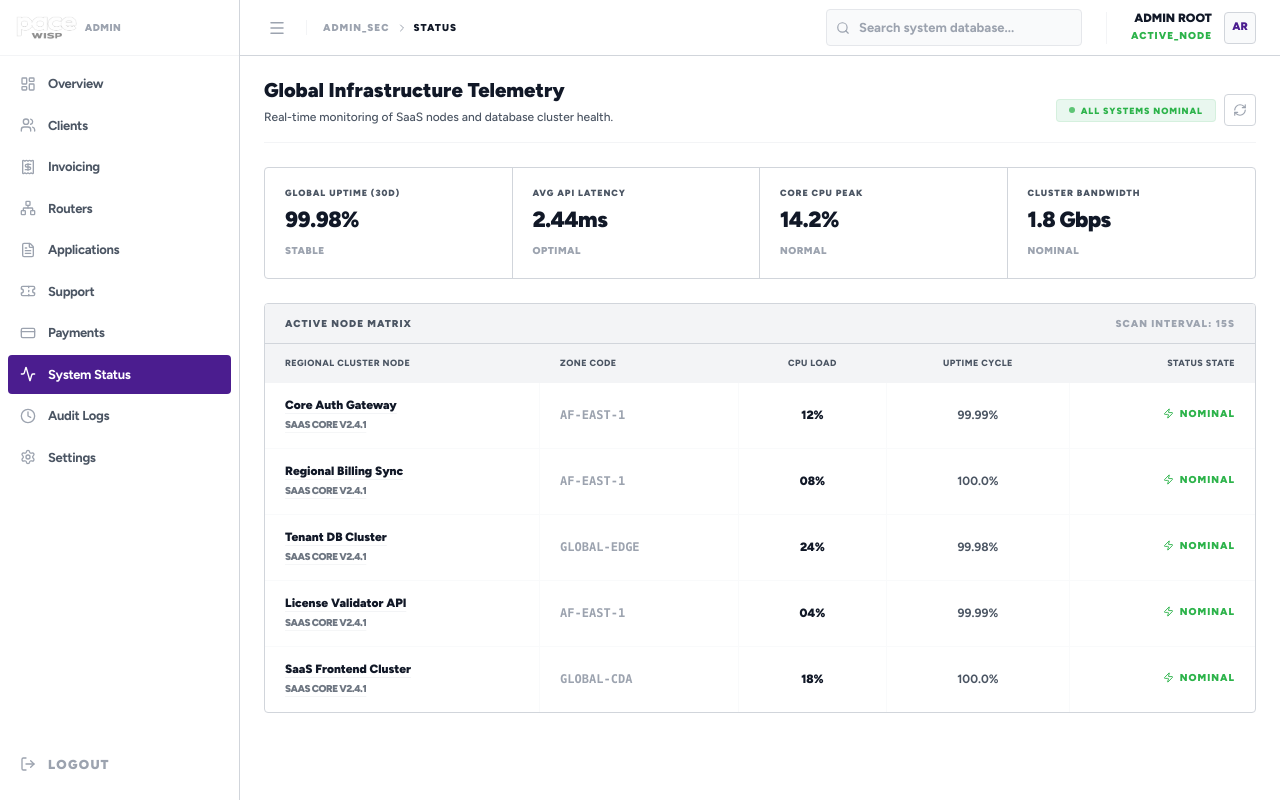
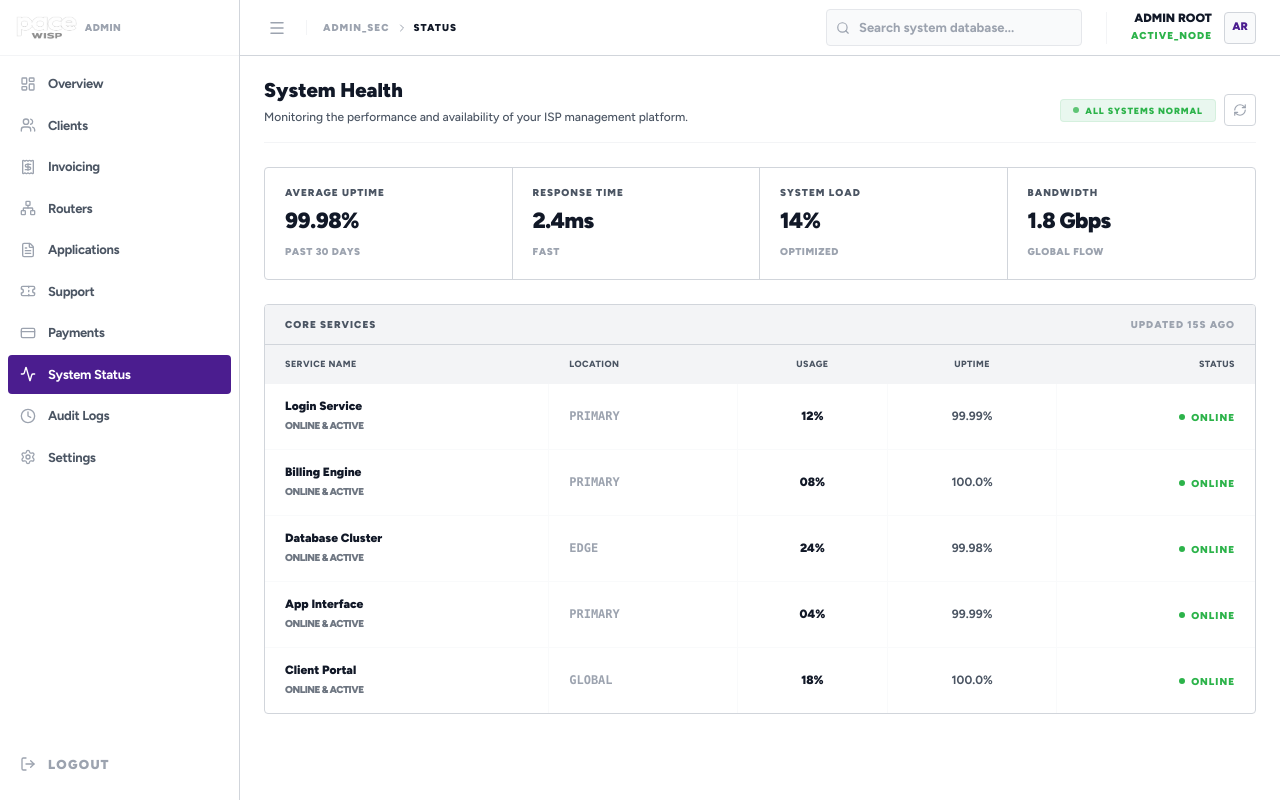
Before and after one commit to dennismutuku2005/pacewebsite, a Next.js app in the folder paceadmin/: page /dashboard/status in a window 1280 px wide. Built offline with nearby package versions, Linux system fonts and the light colour scheme.

Commit message:
Auto-update: page.js

```diff
--- a/paceadmin/src/app/dashboard/status/page.js
+++ b/paceadmin/src/app/dashboard/status/page.js
@@ -7,11 +7,11 @@ import { cn } from '@/lib/utils'
 
 export default function PlatformHealthPage() {
     const nodes = [
-        { label: 'Core Auth Gateway', zone: 'AF-East-1', load: '12%', uptime: '99.99%', status: 'Nominal' },
-        { label: 'Regional Billing Sync', zone: 'AF-East-1', load: '08%', uptime: '100.0%', status: 'Nominal' },
-        { label: 'Tenant DB Cluster', zone: 'Global-Edge', load: '24%', uptime: '99.98%', status: 'Nominal' },
-        { label: 'License Validator API', zone: 'AF-East-1', load: '04%', uptime: '99.99%', status: 'Nominal' },
-        { label: 'SaaS Frontend Cluster', zone: 'Global-CDA', load: '18%', uptime: '100.0%', status: 'Nominal' },
+        { label: 'Login Service', zone: 'Primary', load: '12%', uptime: '99.99%', status: 'Online' },
+        { label: 'Billing Engine', zone: 'Primary', load: '08%', uptime: '100.0%', status: 'Online' },
+        { label: 'Database Cluster', zone: 'Edge', load: '24%', uptime: '99.98%', status: 'Online' },
+        { label: 'App Interface', zone: 'Primary', load: '04%', uptime: '99.99%', status: 'Online' },
+        { label: 'Client Portal', zone: 'Global', load: '18%', uptime: '100.0%', status: 'Online' },
     ]
 
     return (
@@ -20,59 +20,59 @@ export default function PlatformHealthPage() {
             {/* Header */}
             <div className="border-b border-gray-100 pb-4 flex justify-between items-end">
                 <div>
-                    <h1 className="text-[20px] font-black text-admin-value leading-none">Global Infrastructure Telemetry</h1>
-                    <p className="text-[12px] text-admin-label mt-2 font-medium">Real-time monitoring of SaaS nodes and database cluster health.</p>
+                    <h1 className="text-[20px] font-black text-admin-value leading-none">System Health</h1>
+                    <p className="text-[12px] text-admin-label mt-2 font-medium">Monitoring the performance and availability of your ISP management platform.</p>
                 </div>
                 <div className="flex items-center gap-2">
                     <div className="flex items-center gap-1.5 px-3 py-1.5 bg-pace-green-light border border-pace-green/10 rounded">
                         <div className="w-1.5 h-1.5 bg-pace-green rounded-full animate-pulse"></div>
-                        <span className="text-[9px] font-black text-pace-green uppercase tracking-widest leading-none">All Systems Nominal</span>
+                        <span className="text-[9px] font-black text-pace-green uppercase tracking-widest leading-none">All Systems Normal</span>
                     </div>
-                    <button className="p-2 border border-pace-border rounded text-admin-dim hover:text-admin-value transition-all bg-white shadow-none">
+                    <button className="p-2 border border-pace-border rounded text-admin-dim hover:text-pace-purple hover:border-pace-purple transition-all bg-white shadow-none">
                         <RefreshCw size={14} />
                     </button>
                 </div>
             </div>
 
-            {/* Primary Metrics Grid - Darkened Labels */}
-            <div className="grid grid-cols-2 md:grid-cols-4 border border-pace-border rounded divide-x divide-pace-border overflow-hidden bg-white shadow-none">
+            {/* Performance Metrics */}
+            <div className="grid grid-cols-2 md:grid-cols-4 border border-pace-border rounded overflow-hidden bg-white shadow-none divide-x divide-pace-border">
                 {[
-                    { label: 'Global Uptime (30d)', val: '99.98%', note: 'Stable' },
-                    { label: 'Avg API Latency', val: '2.44ms', note: 'Optimal' },
-                    { label: 'Core CPU Peak', val: '14.2%', note: 'Normal' },
-                    { label: 'Cluster Bandwidth', val: '1.8 Gbps', note: 'Nominal' },
+                    { label: 'Average Uptime', val: '99.98%', note: 'Past 30 Days' },
+                    { label: 'Response Time', val: '2.4ms', note: 'Fast' },
+                    { label: 'System Load', val: '14%', note: 'Optimized' },
+                    { label: 'Bandwidth', val: '1.8 Gbps', note: 'Global Flow' },
                 ].map((s) => (
                     <div key={s.label} className="p-5">
-                        <p className="text-[9px] font-black text-admin-label uppercase tracking-widest leading-none mb-3">{s.label}</p>
+                        <p className="text-[10px] font-black text-admin-label uppercase tracking-widest leading-none mb-3">{s.label}</p>
                         <p className="text-[22px] font-black text-admin-value leading-none tracking-tight">{s.val}</p>
                         <p className="text-[10px] font-black text-admin-dim mt-3 uppercase tracking-wider">{s.note}</p>
                     </div>
                 ))}
             </div>
 
-            {/* Advanced Telemetry Table - Excel View */}
+            {/* Service Status List */}
             <div className="border border-pace-border rounded overflow-hidden bg-white shadow-none">
                 <div className="px-5 py-3 border-b border-pace-border bg-pace-bg-subtle flex justify-between items-center">
-                    <h4 className="text-[10px] font-black text-admin-label uppercase tracking-widest">Active Node Matrix</h4>
-                    <span className="text-[10px] font-black text-admin-dim uppercase tracking-widest">Scan interval: 15s</span>
+                    <h4 className="text-[10px] font-black text-admin-label uppercase tracking-widest">Core Services</h4>
+                    <span className="text-[10px] font-black text-admin-dim uppercase tracking-widest">Updated 15s ago</span>
                 </div>
                 <div className="overflow-x-auto min-h-[300px]">
                     <table className="w-full text-left text-[12px] whitespace-nowrap">
                         <thead>
                             <tr className="bg-white border-b border-gray-100 font-bold text-admin-label uppercase tracking-widest text-[9px]">
-                                <th className="px-5 py-3 border-r border-gray-100">Regional Cluster Node</th>
-                                <th className="px-5 py-3 border-r border-gray-100">Zone Code</th>
-                                <th className="px-5 py-3 border-r border-gray-100 text-center">CPU Load</th>
-                                <th className="px-5 py-3 border-r border-gray-100 text-center uppercase">Uptime Cycle</th>
-                                <th className="px-5 py-3 text-right">Status State</th>
+                                <th className="px-5 py-3 border-r border-gray-100">Service Name</th>
+                                <th className="px-5 py-3 border-r border-gray-100">Location</th>
+                                <th className="px-5 py-3 border-r border-gray-100 text-center uppercase">Usage</th>
+                                <th className="px-5 py-3 border-r border-gray-100 text-center uppercase">Uptime</th>
+                                <th className="px-5 py-3 text-right uppercase">Status</th>
                             </tr>
                         </thead>
                         <tbody className="divide-y divide-gray-50">
                             {nodes.map((node) => (
-                                <tr key={node.label} className="hover:bg-gray-50 transition-colors group">
-                                    <td className="px-5 py-4 border-r border-gray-50 underline decoration-gray-100 underline-offset-4 group-hover:decoration-admin-dim transition-all">
+                                <tr key={node.label} className="hover:bg-gray-50 transition-colors group cursor-default">
+                                    <td className="px-5 py-4 border-r border-gray-50">
                                         <p className="font-black text-admin-value leading-none">{node.label}</p>
-                                        <p className="text-[10px] text-admin-label font-black uppercase tracking-tighter mt-1.5 opacity-80">SaaS Core v2.4.1</p>
+                                        <p className="text-[10px] text-admin-label font-black uppercase tracking-tighter mt-1.5 opacity-80">Online & Active</p>
                                     </td>
                                     <td className="px-5 py-4 border-r border-gray-50 font-mono text-admin-dim group-hover:text-admin-label font-black uppercase">{node.zone}</td>
                                     <td className="px-5 py-4 border-r border-gray-50 text-center font-black text-admin-value">
@@ -83,7 +83,7 @@ export default function PlatformHealthPage() {
                                     </td>
                                     <td className="px-5 py-4 text-right">
                                         <span className="inline-flex items-center gap-1.5 font-black uppercase text-[10px] tracking-widest text-pace-green">
-                                            <Zap size={11} /> {node.status}
+                                            <div className="w-1.5 h-1.5 bg-pace-green rounded-full"></div> {node.status}
                                         </span>
                                     </td>
                                 </tr>
```
